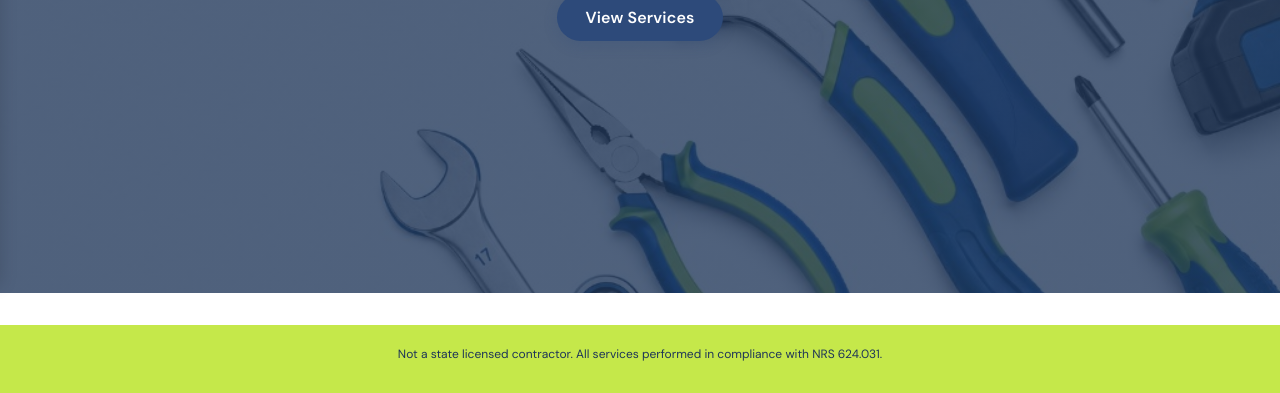
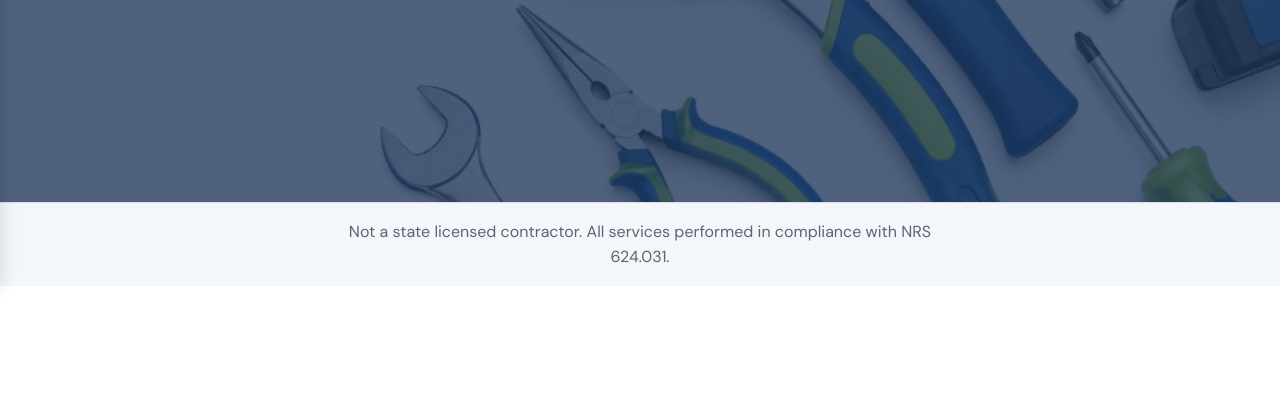
Before and after one commit to DinoCzar/rhsvegas, a plain HTML site: page index.html in a window 1280 px wide. Shown: the part 514-907 px from the top of the page. After the commit the page ends 800 px from the top, so only its background shows below. Drawn offline with Linux system fonts and the light colour scheme.

Commit message:
Pin footer to viewport bottom with matching grey styling.
Use normal-size disclaimer text, reserve body space so content is not covered, and shorten the gallery page subtitle.

Co-authored-by: Cursor <cursoragent@cursor.com>

```diff
--- a/admin/css/admin.css
+++ b/admin/css/admin.css
@@ -2,6 +2,7 @@
   --rhs-blue: #2d4a7a;
   --rhs-light: #f3f6fa;
   --danger: #b00020;
+  --footer-height: 5.5rem;
 }
 
 * {
@@ -10,6 +11,7 @@
 
 body {
   margin: 0;
+  padding-bottom: var(--footer-height);
   font-family: "DM Sans", system-ui, sans-serif;
   background: #f5f5f5;
   color: #222;
@@ -571,10 +573,15 @@ select {
 }
 
 .site-footer {
-  margin-top: 32px;
-  padding: 20px 32px 28px;
-  border-top: none;
-  background: #c5e84a;
+  position: fixed;
+  bottom: 0;
+  left: 0;
+  right: 0;
+  z-index: 50;
+  margin-top: 0;
+  padding: 16px 32px calc(16px + env(safe-area-inset-bottom, 0px));
+  border-top: 1px solid #ddd;
+  background: #f3f6fa;
   text-align: center;
 }
 
@@ -582,7 +589,7 @@ select {
   margin: 0 auto;
   max-width: 640px;
   padding: 0 12px;
-  font-size: 0.75rem;
-  line-height: 1.65;
-  color: #1e3558;
+  font-size: 1rem;
+  line-height: 1.6;
+  color: #666;
 }
--- a/css/site.css
+++ b/css/site.css
@@ -34,8 +34,8 @@ img {
 
 .hero {
   position: relative;
-  min-height: calc(100vh - var(--header-height));
-  min-height: calc(100dvh - var(--header-height));
+  min-height: calc(100vh - var(--header-height) - var(--footer-height));
+  min-height: calc(100dvh - var(--header-height) - var(--footer-height));
   display: flex;
   align-items: center;
   justify-content: center;
--- a/css/theme.css
+++ b/css/theme.css
@@ -16,11 +16,13 @@
   --radius-pill: 999px;
   --shadow-btn: 0 4px 14px rgba(45, 74, 122, 0.22);
   --header-height: 108px;
+  --footer-height: 5.5rem;
   --rhs-overlay: rgba(30, 53, 88, 0.55);
 }
 
 body {
   margin: 0;
+  padding-bottom: var(--footer-height);
   font-family: var(--font-body);
   color: var(--color-text);
   background: var(--color-surface);
@@ -160,7 +162,7 @@ body {
 
 .cart-toast-host {
   position: fixed;
-  bottom: 24px;
+  bottom: calc(var(--footer-height) + 12px);
   right: 24px;
   z-index: 10000;
   display: flex;
@@ -262,7 +264,7 @@ body {
   .cart-toast-host {
     left: 16px;
     right: 16px;
-    bottom: 16px;
+    bottom: calc(var(--footer-height) + 12px);
     max-width: none;
   }
 }
@@ -270,10 +272,15 @@ body {
 /* ── Site footer ── */
 
 .site-footer {
-  margin-top: 32px;
-  padding: 20px 32px 28px;
-  border-top: none;
-  background: #c5e84a;
+  position: fixed;
+  bottom: 0;
+  left: 0;
+  right: 0;
+  z-index: 50;
+  margin-top: 0;
+  padding: 16px 32px calc(16px + env(safe-area-inset-bottom, 0px));
+  border-top: 1px solid var(--color-border);
+  background: var(--color-surface-alt);
   text-align: center;
 }
 
@@ -281,7 +288,7 @@ body {
   margin: 0 auto;
   max-width: 640px;
   padding: 0 12px;
-  font-size: 0.75rem;
-  line-height: 1.65;
-  color: #1e3558;
+  font-size: 1rem;
+  line-height: 1.6;
+  color: var(--color-muted);
 }
```
Also changed, not shown: gallery/index.html (+1 -1 lines).
